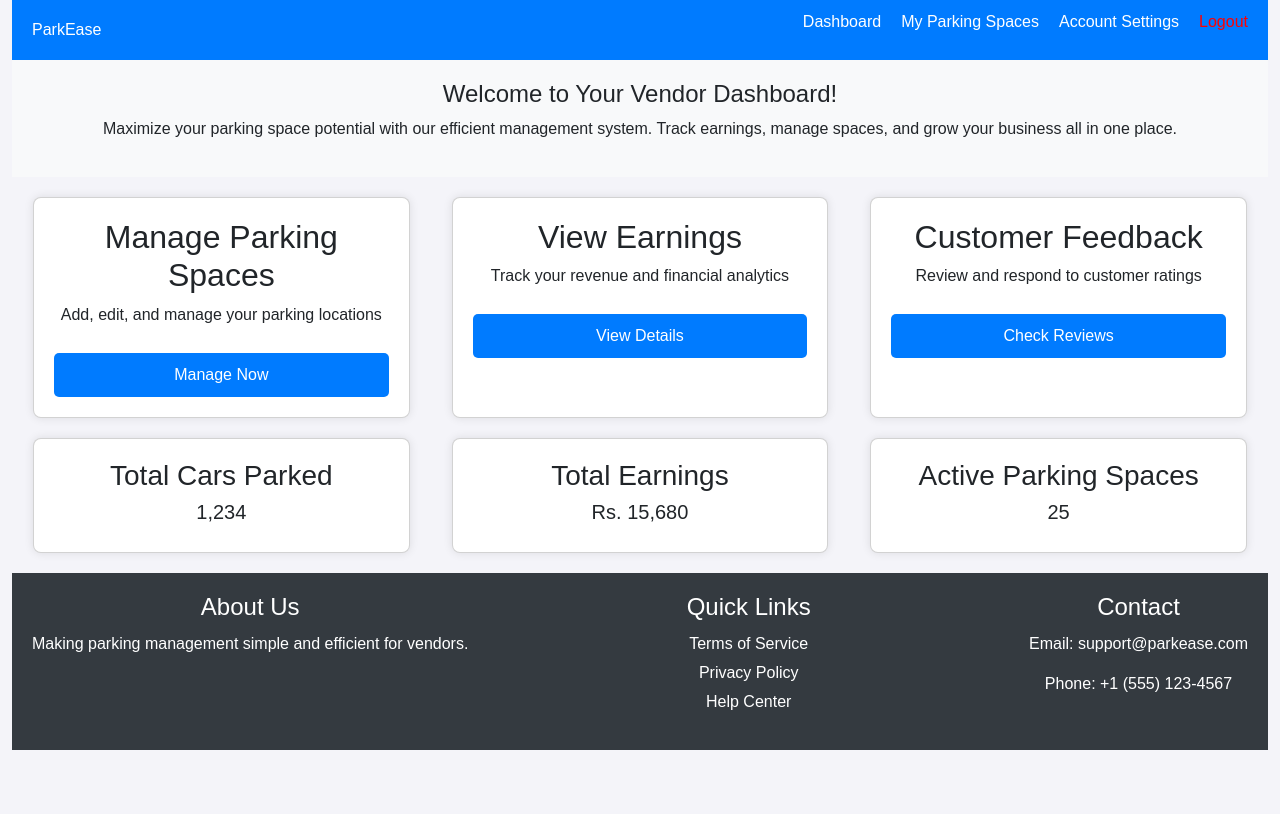
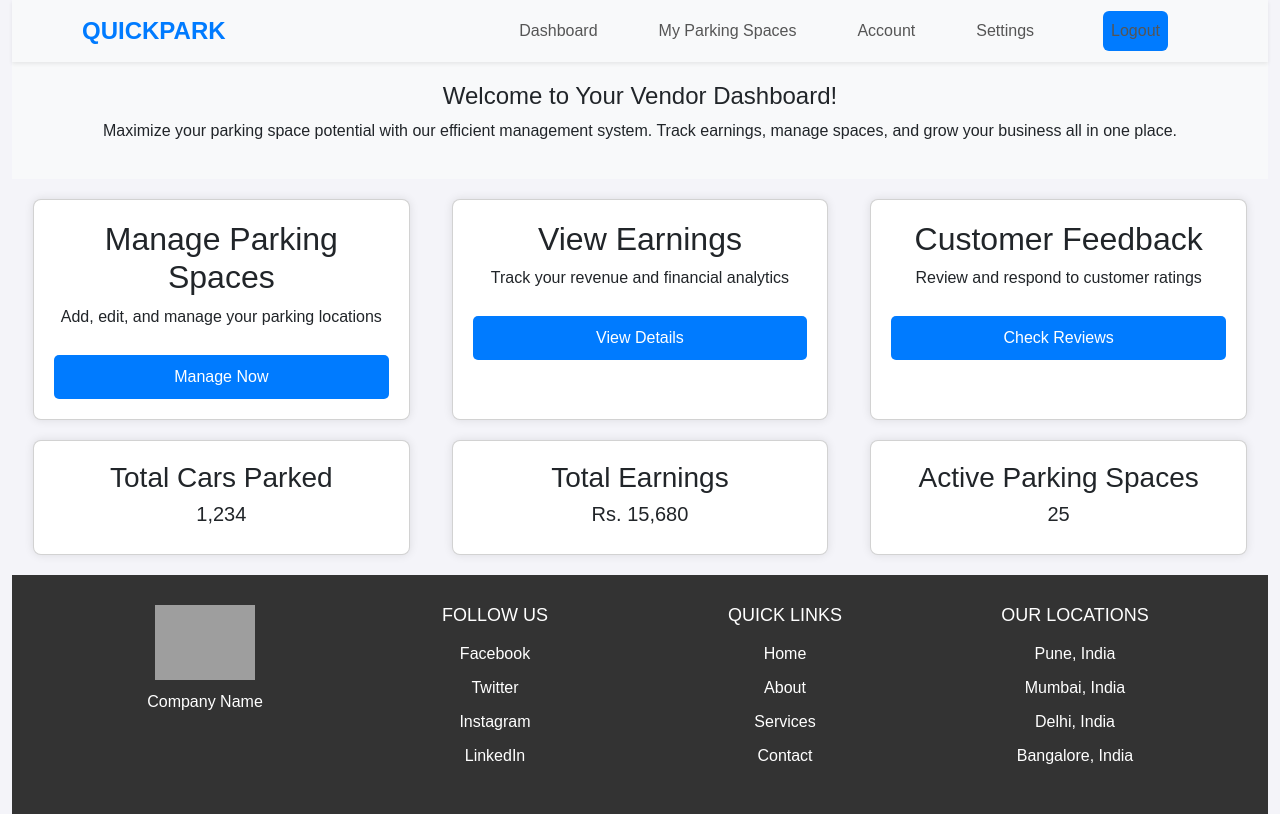
Before and after one commit to KD4-86682-Rohan/CDACFinalProjectKD4-J027, a React (Create React App) app in the folder onlineparking/: page /vendorhome in a window 1280 px wide. Built offline with nearby package versions, Linux system fonts and the light colour scheme; grey boxes are pictures that could not be loaded.

Commit message:
updated project

```diff
--- /dev/null
+++ b/onlineparking/src/CSS/AdminNavbar.css
@@ -0,0 +1,37 @@
+/* Navbar container */
+.navbar {
+    font-family: Arial, sans-serif;
+    font-size: 1rem;
+    box-shadow: 0 4px 6px rgba(0, 0, 0, 0.1);
+  }
+
+  /* Navbar brand */
+  .navbar-brand {
+    font-size: 1.8rem;
+    color: #007bff !important; /* Custom blue for QuickPark Admin */
+    text-transform: uppercase;
+  }
+
+  /* Navbar links */
+  .nav-link {
+    color: #555 !important; /* Neutral dark gray for links */
+    font-size: 1rem;
+    margin-right: 15px;
+    transition: color 0.3s;
+  }
+
+  .nav-link:hover {
+    color: #007bff !important; /* Hover effect with blue */
+    font-weight: bold;
+  }
+
+  /* Logout button */
+  .btn-primary {
+    background-color: #007bff !important;
+    border-color: #007bff !important;
+    transition: background-color 0.3s;
+  }
+
+  .btn-primary:hover {
+    background-color: #0056b3 !important; /* Darker shade on hover */
+  }
--- /dev/null
+++ b/onlineparking/src/Components/AdminNavbar.jsx
@@ -0,0 +1,57 @@
+import React from "react";
+import { Link } from "react-router-dom";
+import "../CSS/AdminNavbar.css"; // Link the CSS file for custom styling
+
+function AdminNavbar() {
+  return (
+    <nav className="navbar navbar-expand-lg navbar-light bg-light shadow-sm">
+      <div className="container">
+        <Link className="navbar-brand fw-bold fs-4 text-primary" to="/vendorhome">
+          QuickPark
+        </Link>
+        <button
+          className="navbar-toggler"
+          type="button"
+          data-bs-toggle="collapse"
+          data-bs-target="#adminNavbar"
+          aria-controls="adminNavbar"
+          aria-expanded="false"
+          aria-label="Toggle navigation"
+        >
+          <span className="navbar-toggler-icon"></span>
+        </button>
+        <div className="collapse navbar-collapse" id="adminNavbar">
+          <ul className="navbar-nav ms-auto">
+            <li className="nav-item">
+              <Link className="nav-link" to="/vendorhome">
+                Dashboard
+              </Link>
+            </li>
+            <li className="nav-item">
+              <Link className="nav-link" to="/managespaces">
+                My Parking Spaces
+              </Link>
+            </li>
+            <li className="nav-item">
+              <Link className="nav-link" to="/admin/account">
+                Account
+              </Link>
+            </li>
+            <li className="nav-item">
+              <Link className="nav-link" to="/admin/settings">
+                Settings
+              </Link>
+            </li>
+            <li className="nav-item">
+              <Link className="nav-link btn btn-primary text-white ms-3" to="/">
+                Logout
+              </Link>
+            </li>
+          </ul>
+        </div>
+      </div>
+    </nav>
+  );
+}
+
+export default AdminNavbar;
--- a/onlineparking/src/Components/UserNavbar.jsx
+++ b/onlineparking/src/Components/UserNavbar.jsx
@@ -89,7 +89,7 @@ function UserNavbar() {
                   <hr className="dropdown-divider" />
                 </li>
                 <li>
-                  <Link className="dropdown-item" to="/logout">
+                  <Link className="dropdown-item" to="/">
                     Logout
                   </Link>
                 </li>
--- a/onlineparking/src/Screens/Login.jsx
+++ b/onlineparking/src/Screens/Login.jsx
@@ -31,7 +31,7 @@ function Login() {
               Don't have an account? <Link to='/register'>Register here</Link>
             </div>
             <button className='btn btn-success mt-3'>
-              <Link to='/userHome'>Login</Link>
+              <Link className="nav-link" to='/userHome'>Login</Link>
             </button>
           </div>
         </div>
--- a/onlineparking/src/Screens/ManageSpaces.jsx
+++ b/onlineparking/src/Screens/ManageSpaces.jsx
@@ -1,5 +1,7 @@
 import React from "react";
 import "../CSS/ManageSpaces.css"; // Add CSS for styling
+import Footer from "../Components/Footer";
+import AdminNavbar from "../Components/AdminNavbar";
 
 const ManageSpaces = () => {
   const parkingSpaces = [
@@ -22,6 +24,8 @@ const ManageSpaces = () => {
   ];
 
   return (
+    <div>
+      <AdminNavbar />
     <div className="container">
       <h1>Manage Parking Spaces</h1>
       <button className="add-btn">+ Add New Space</button>
@@ -59,6 +63,8 @@ const ManageSpaces = () => {
         </tbody>
       </table>
     </div>
+    <Footer />
+    </div>
   );
 };
 
--- a/onlineparking/src/Screens/MyBokking.jsx
+++ b/onlineparking/src/Screens/MyBokking.jsx
@@ -73,7 +73,7 @@ function MyBookings() {
               <div className="card-body">
                 <h5 className="card-title">{booking.location}</h5>
                 <p className="card-text">
-                  <span className="badge bg-success me-2">
+                  <span className="badge bg-success me-">
                     {booking.status === "active" && "Active"}
                   </span>
                   <span className="badge bg-primary me-2">
--- a/onlineparking/src/Screens/Register.jsx
+++ b/onlineparking/src/Screens/Register.jsx
@@ -109,7 +109,7 @@ function Register() {
               Already have an account? <Link to="/login">Signin here</Link>
             </div>
             <button className="mt-3 btn btn-success">
-              Signup
+              <Link className="nav-link" to='/vendorhome'>Signup</Link>
             </button>
           </div>
         </div>
--- a/onlineparking/src/Screens/VendorHome.jsx
+++ b/onlineparking/src/Screens/VendorHome.jsx
@@ -1,22 +1,13 @@
 import React from "react";
 import "../CSS/VendorHome.css"; // Include CSS for styling
+import Footer from "../Components/Footer";
+import AdminNavbar from "../Components/AdminNavbar";
 
 const VendorDashboard = () => {
   return (
+    <div>
+      <AdminNavbar />
     <div className="dashboard-container">
-      {/* Header Navigation */}
-      <header className="dashboard-header">
-        <div className="logo">ParkEase</div>
-        <nav className="dashboard-nav">
-          <ul>
-            <li>Dashboard</li>
-            <li>My Parking Spaces</li>
-            <li>Account Settings</li>
-            <li className="logout">Logout</li>
-          </ul>
-        </nav>
-      </header>
-
       {/* Welcome Section */}
       <div className="welcome-section">
         <h1>Welcome to Your Vendor Dashboard!</h1>
@@ -63,27 +54,9 @@ const VendorDashboard = () => {
       </div>
 
       {/* Footer */}
-      <footer className="dashboard-footer">
-        <div className="about-us">
-          <h4>About Us</h4>
-          <p>Making parking management simple and efficient for vendors.</p>
-        </div>
 
-        <div className="quick-links">
-          <h4>Quick Links</h4>
-          <ul>
-            <li>Terms of Service</li>
-            <li>Privacy Policy</li>
-            <li>Help Center</li>
-          </ul>
-        </div>
-
-        <div className="contact">
-          <h4>Contact</h4>
-          <p>Email: support@parkease.com</p>
-          <p>Phone: +1 (555) 123-4567</p>
-        </div>
-      </footer>
+    </div>
+    <Footer />
     </div>
   );
 };
```
